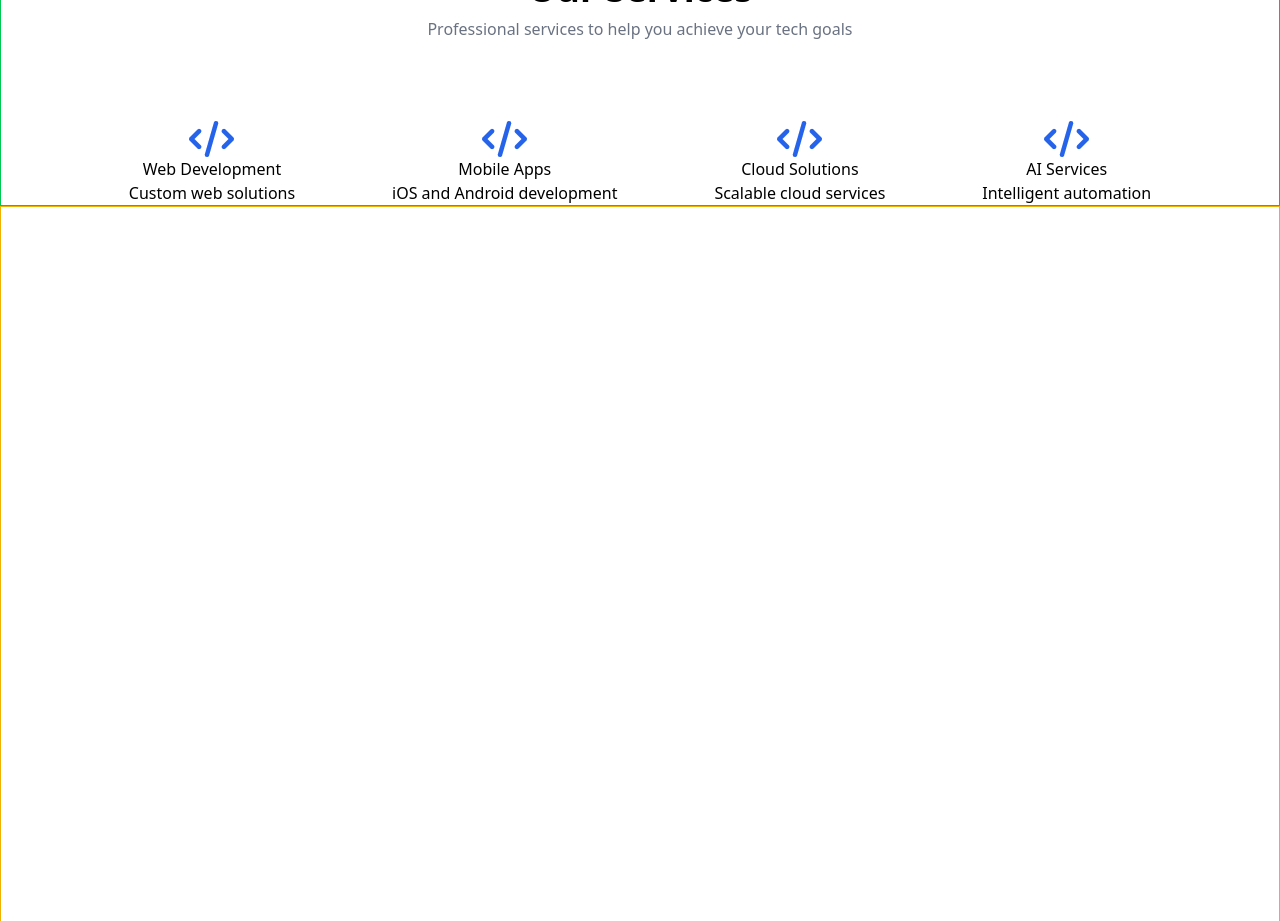
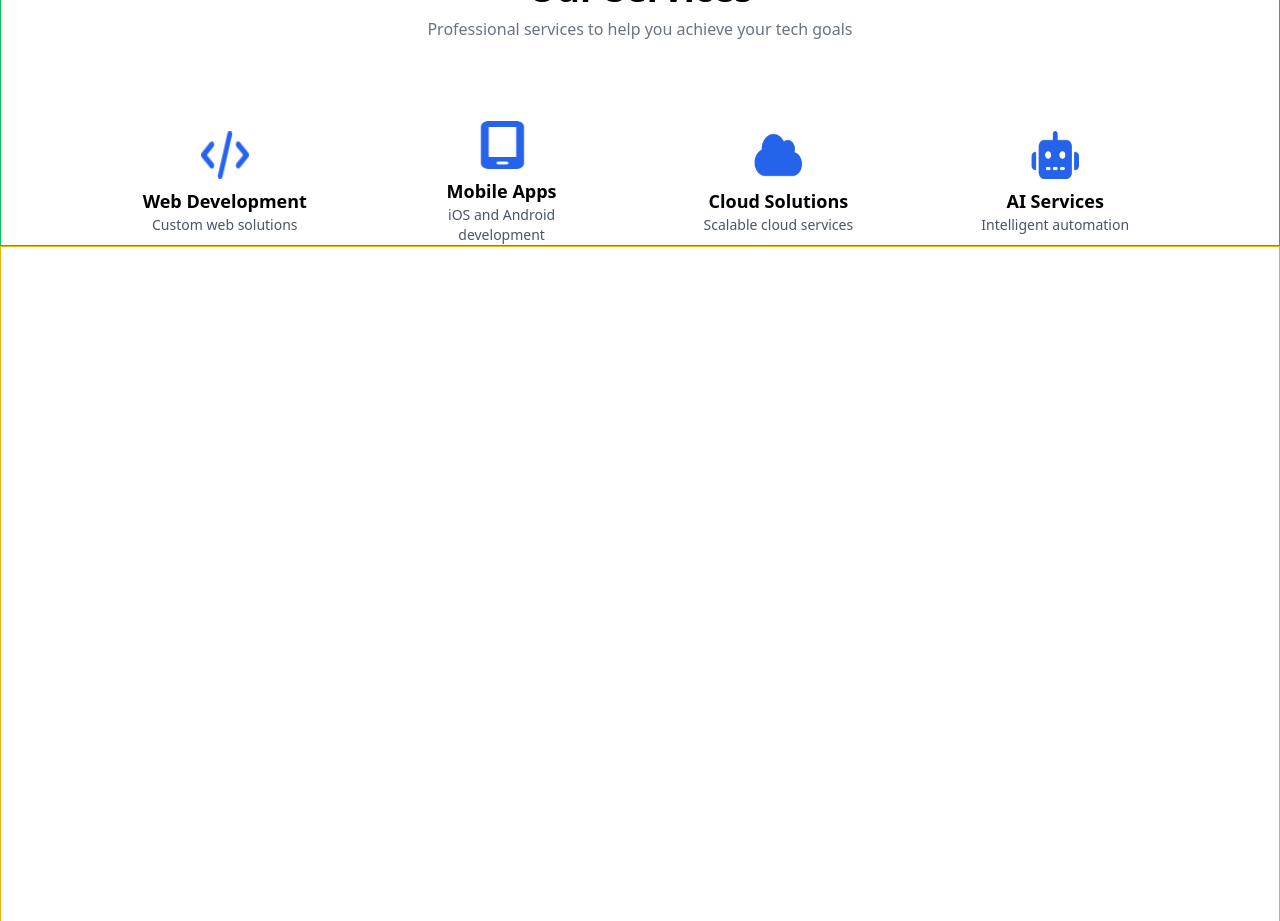
Before and after one commit to Kite-IPS/Ips_Portfolio, a React (Vite) app in the folder Client/: page / in a window 1280 px wide. Shown: the part 2860-3781 px from the top of the page. Built offline with nearby package versions, Linux system fonts and the light colour scheme.

Commit message:
contact us updated

```diff
--- a/Client/src/Components/ServiceBox.jsx
+++ b/Client/src/Components/ServiceBox.jsx
@@ -1,14 +1,29 @@
 import React from 'react'
-import technical from '../assets/technical.png/'
-const ServiceBox = ({children}) => {
+import technical from '../assets/technical.png'
+import mobile from '../assets/mobile.png'
+import cloud from '../assets/cloud.png'
+import ai from '../assets/ai.png'
+
+const serviceData = {
+  "Web Development": { image:technical, description: "Custom web solutions" },
+  "Mobile Apps": { image: mobile, description: "iOS and Android development" },
+  "Cloud Solutions": { image: cloud, description: "Scalable cloud services" },
+  "AI Services": { image: ai, description: "Intelligent automation" }
+};
+
+
+const ServiceBox = ({ children }) => {
+  const service = serviceData[children] || {
+    image: "../assets/default.png",
+    description: "Intelligence projects"
+  };
+
   return (
-    <div className='flex flex-col items-center justify-center'>
-        <img src={technical} alt="Img" />
-        <h2>{children}</h2>
-        <p>{children === "Web Development" ? "Custom web solutions" : children ==="Mobile Apps" ? "iOS and Android development": children === "Cloud Solutions" ? "Scalable cloud services" : children ==="AI Services" ? "Intelligent automation": "Intelligence projects"}</p>
-
+    <div className="flex flex-col items-center text-center w-48">
+      <img src={service.image} alt={children} className="w-12 h-12 mb-2" />
+      <h2 className="text-lg font-semibold">{children}</h2>
+      <p className="text-gray-600 text-sm">{service.description}</p>
     </div>
-  )
+  );
 }
-
-export default ServiceBox
+export default ServiceBox;
```
